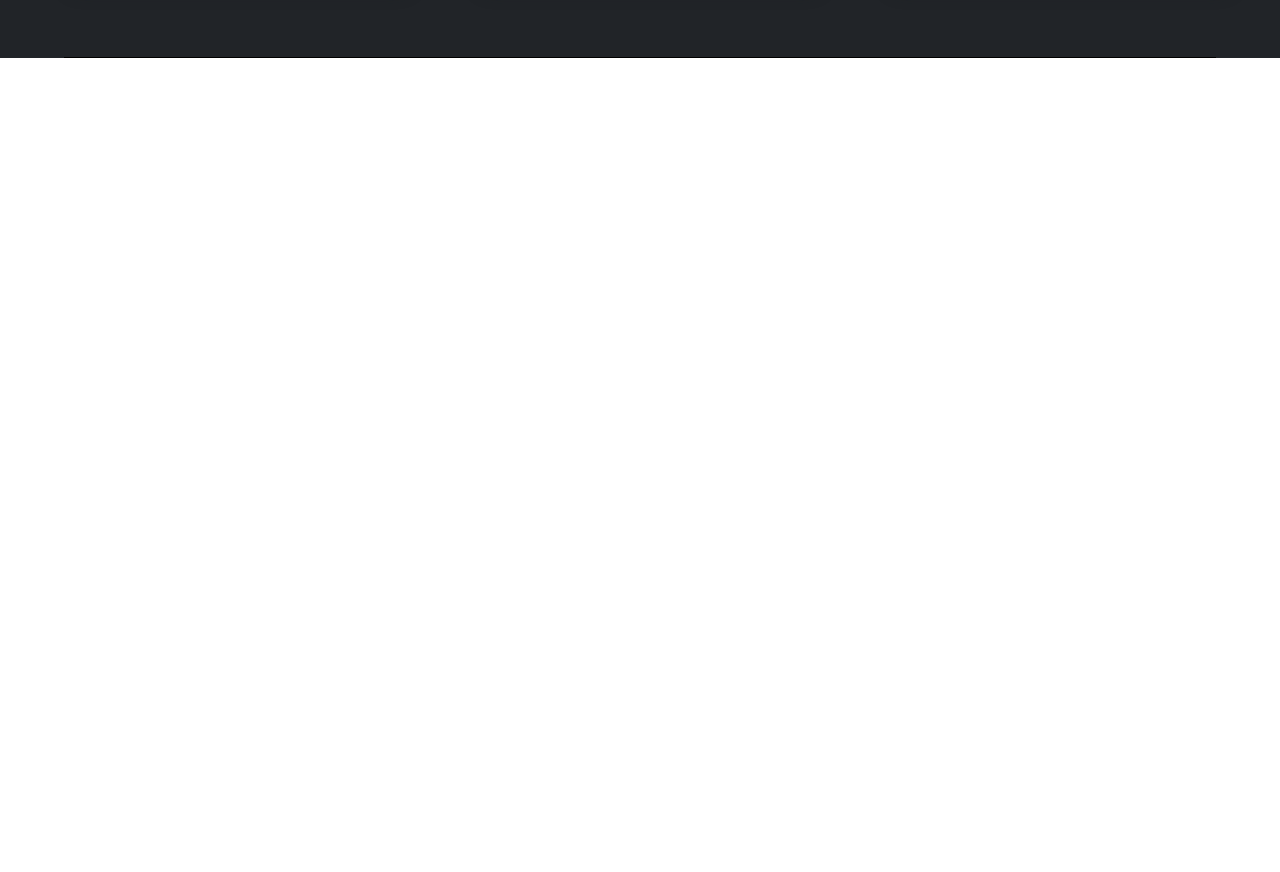
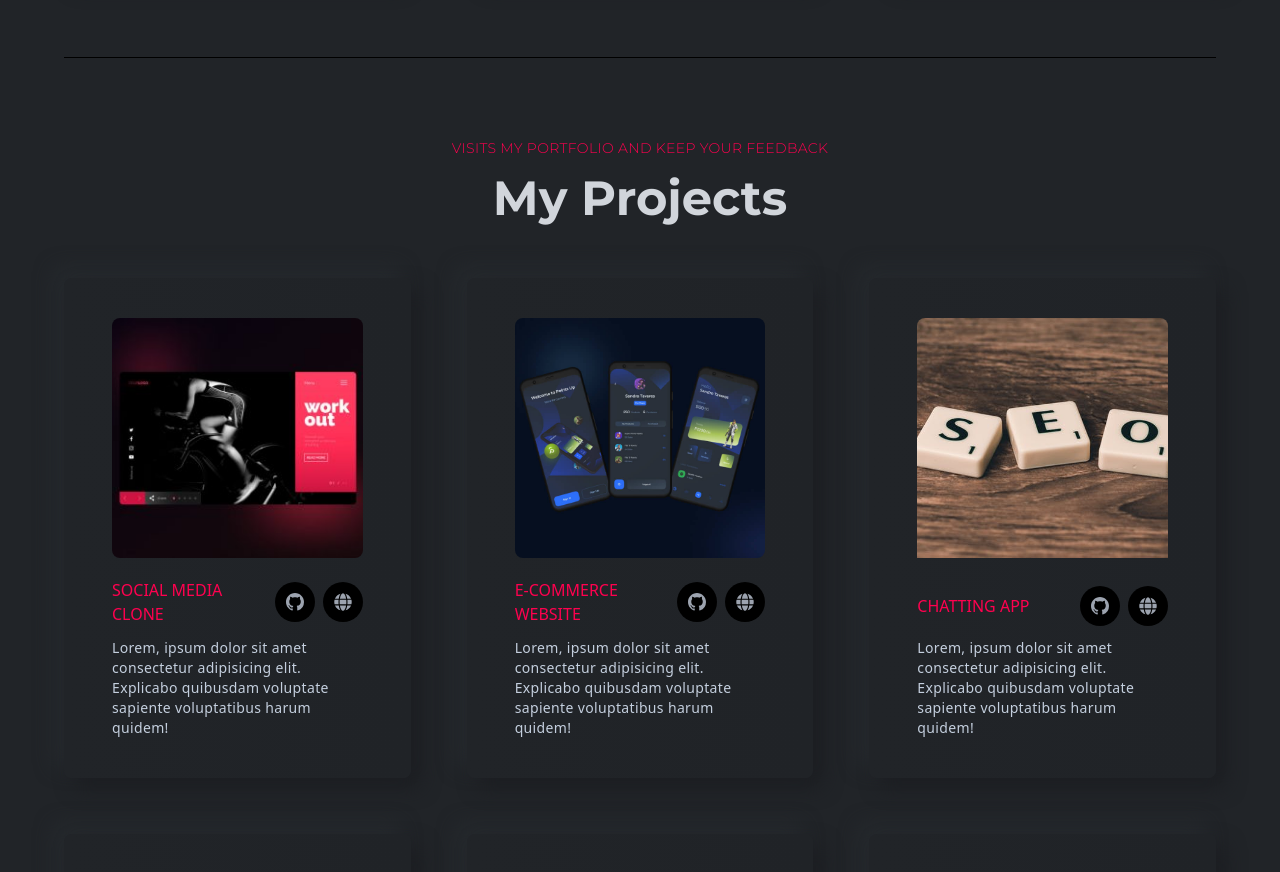
Before and after one commit to mamunurroshid90/mamunur-portfolio, a React (Vite) app: page / in a window 1280 px wide. Shown: the part 1860-2732 px from the top of the page. Before the commit the page ends 1918 px from the top, so only its background shows below. Built offline with nearby package versions, Linux system fonts and the light colour scheme.

Commit message:
added projects section

```diff
--- a/src/App.jsx
+++ b/src/App.jsx
@@ -1,6 +1,7 @@
 import Banner from "./components/banner/Banner";
 import Features from "./components/features/Features";
 import Navbar from "./components/navbar/Navbar";
+import Projects from "./components/projects/Projects";
 
 function App() {
   return (
@@ -10,6 +11,7 @@
           <Navbar />
           <Banner />
           <Features />
+          <Projects />
         </div>
       </div>
     </>
--- /dev/null
+++ b/src/components/banner/ProjectsCart.jsx
@@ -0,0 +1,38 @@
+import React from "react";
+
+import { FaGlobe } from "react-icons/fa";
+import { BsGithub } from "react-icons/bs";
+
+const ProjectsCart = ({ title, desc, src }) => {
+  return (
+    <div className=" w-full h-auto px-12 py-10 rounded-lg shadow-shadowOne flex flex-col bg-gradient-to-r from-bodyColor to-[#202327] group hover:bg-gradient-to-b hover:from-gray-900 hover:gray-900 transition-colors duration-1000">
+      <div className=" w-full h-[80%] overflow-hidden rounded-lg">
+        <img
+          className=" w-full h-60 object-cover group-hover:scale-110 duration-300 cursor-pointer"
+          src={src}
+          alt="src"
+        />
+      </div>
+      <div className=" w-full mt-5">
+        <div className=" flex justify-between items-center">
+          <h3 className=" text-base text-designColor uppercase">{title}</h3>
+          <div className=" flex gap-2">
+            <span className=" text-lg w-10 h-10 rounded-full bg-black inline-flex justify-center items-center text-gray-400 hover:text-designColor duration-300 cursor-pointer">
+              <BsGithub />
+            </span>
+            <span className=" text-lg w-10 h-10 rounded-full bg-black inline-flex justify-center items-center text-gray-400 hover:text-designColor duration-300 cursor-pointer">
+              <FaGlobe />
+            </span>
+          </div>
+        </div>
+        <div>
+          <p className=" text-sm tracking-wide mt-3 hover:text-gray-100 duration-300">
+            {desc}
+          </p>
+        </div>
+      </div>
+    </div>
+  );
+};
+
+export default ProjectsCart;
--- /dev/null
+++ b/src/components/projects/Projects.jsx
@@ -0,0 +1,54 @@
+import React from "react";
+import Title from "../layouts/Title";
+import ProjectsCart from "../banner/ProjectsCart";
+import { projectOne, projectTwo, projectThree } from "../../assets";
+
+const Projects = () => {
+  return (
+    <section
+      id="projects"
+      className=" w-full py-20 border-b-[1px] border-b-black"
+    >
+      <div className=" flex justify-center items-center text-center">
+        <Title
+          title="visits my portfolio and keep your feedback"
+          desc="my projects"
+        />
+      </div>
+      <div className=" grid grid-cols-3 gap-14">
+        <ProjectsCart
+          title="SOCIAL MEDIA CLONE"
+          desc="Lorem, ipsum dolor sit amet consectetur adipisicing elit. Explicabo quibusdam voluptate sapiente voluptatibus harum quidem!"
+          src={projectOne}
+        />
+        <ProjectsCart
+          title="E-COMMERCE WEBSITE"
+          desc="Lorem, ipsum dolor sit amet consectetur adipisicing elit. Explicabo quibusdam voluptate sapiente voluptatibus harum quidem!"
+          src={projectTwo}
+        />
+        <ProjectsCart
+          title="CHATTING APP"
+          desc="Lorem, ipsum dolor sit amet consectetur adipisicing elit. Explicabo quibusdam voluptate sapiente voluptatibus harum quidem!"
+          src={projectThree}
+        />
+        <ProjectsCart
+          title="SOCIAL MEDIA CLONE"
+          desc="Lorem, ipsum dolor sit amet consectetur adipisicing elit. Explicabo quibusdam voluptate sapiente voluptatibus harum quidem!"
+          src={projectOne}
+        />
+        <ProjectsCart
+          title="E-COMMERCE WEBSITE"
+          desc="Lorem, ipsum dolor sit amet consectetur adipisicing elit. Explicabo quibusdam voluptate sapiente voluptatibus harum quidem!"
+          src={projectTwo}
+        />
+        <ProjectsCart
+          title="CHATTING APP"
+          desc="Lorem, ipsum dolor sit amet consectetur adipisicing elit. Explicabo quibusdam voluptate sapiente voluptatibus harum quidem!"
+          src={projectThree}
+        />
+      </div>
+    </section>
+  );
+};
+
+export default Projects;
```
